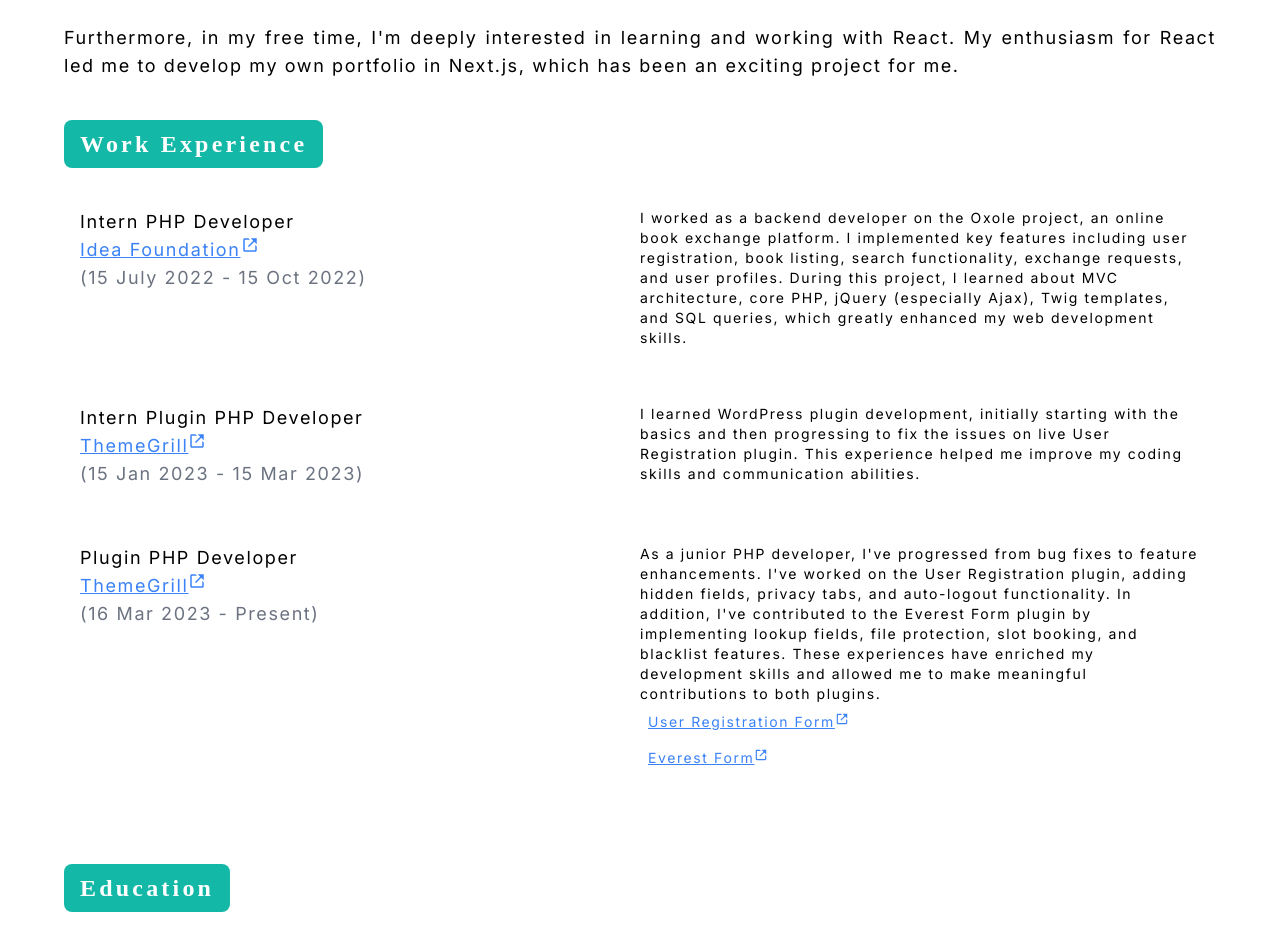
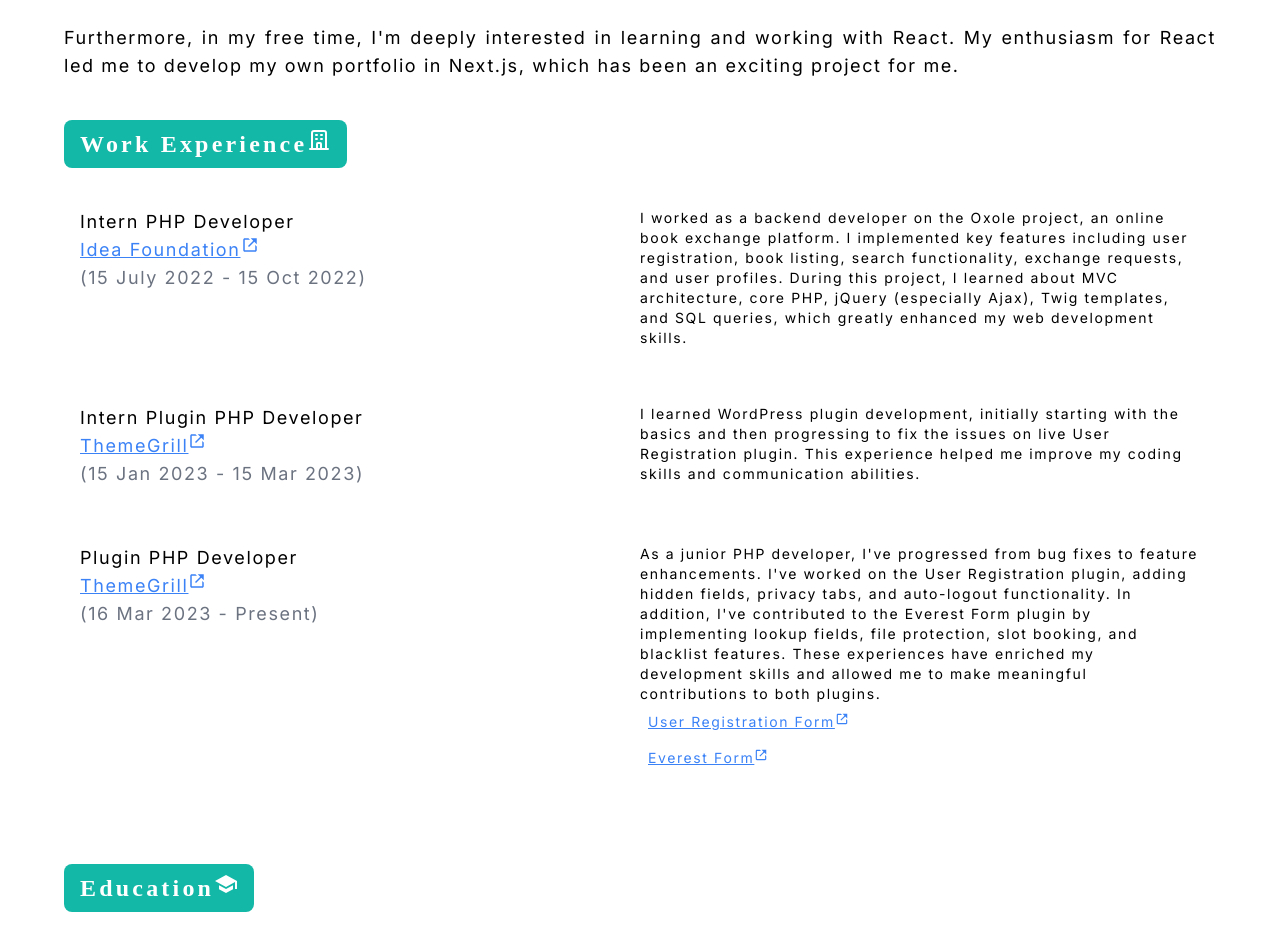
Before and after one commit to MILAN88888/nextjs-portfolio, a Next.js app: page /about in a window 1280 px wide. Shown: the part 960-1912 px from the top of the page. Built offline with nearby package versions, Linux system fonts and the light colour scheme.

Commit message:
Added - School and work exp icon

```diff
--- a/app/about/page.tsx
+++ b/app/about/page.tsx
@@ -3,6 +3,8 @@
 import { ShortDetail } from "@/components/ShortDetail";
 import { WorkExp } from "@/components/WorkExp";
 import { Education } from "@/components/Education";
+import { HiOutlineOfficeBuilding } from "react-icons/hi";
+import { MdSchool } from "react-icons/md";
 
 const About = () => {
   return (
@@ -58,7 +60,10 @@
       <div className="max-w-6xl flex mt-10 text-lg justify-between">
         <div>
           <div className="bg-teal-500 text-white py-2 px-4 rounded-lg font-bold text-2xl inline-block title">
-            Work Experience
+            <span className="flex">
+              Work Experience
+              <HiOutlineOfficeBuilding />
+            </span>
           </div>
           <WorkExp />
         </div>
@@ -66,7 +71,10 @@
       <div className="max-w-6xl flex mt-10 text-lg justify-between">
         <div className="mt-8">
           <div className="bg-teal-500 text-white py-2 px-4 rounded-lg font-bold text-2xl inline-block title">
-            Education
+            <span className="flex">
+              Education
+              <MdSchool />
+            </span>
           </div>
           <div className="flex  lg:flex lg:justify-between">
             <Education />
```
